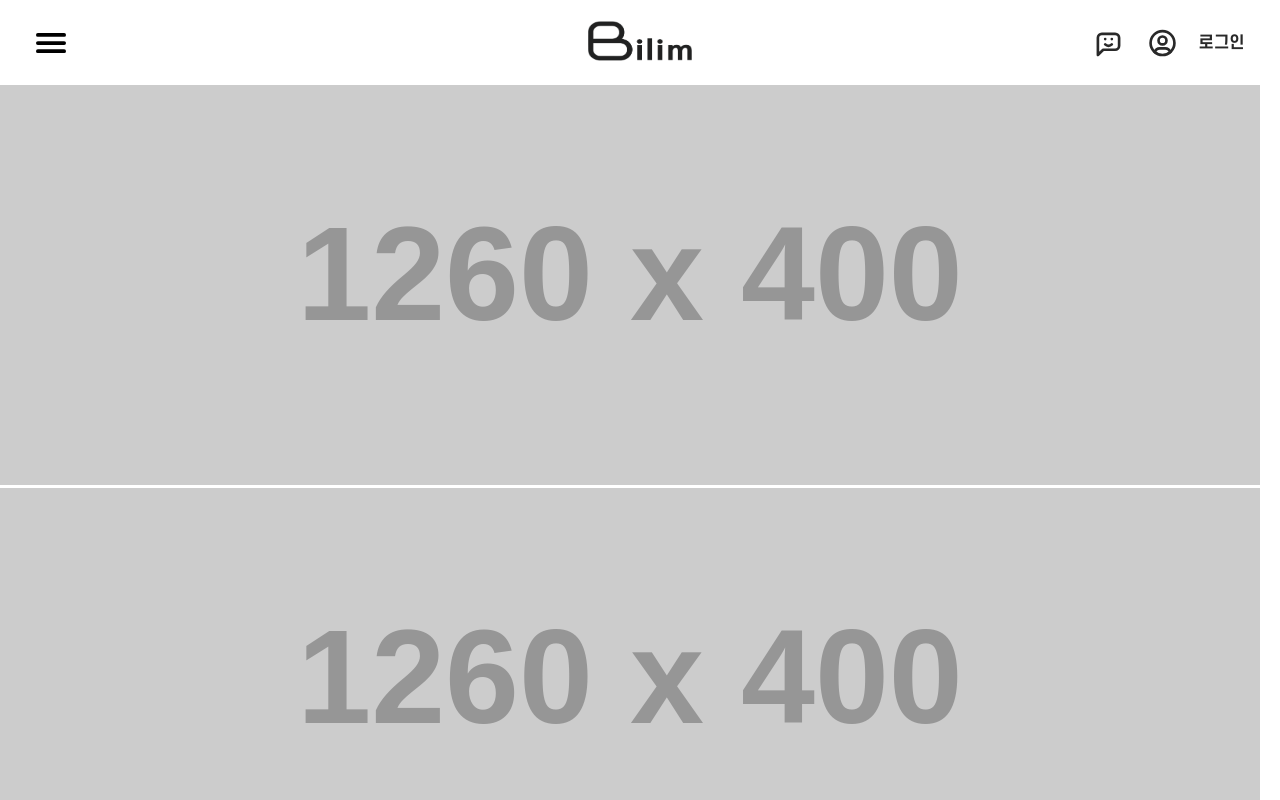
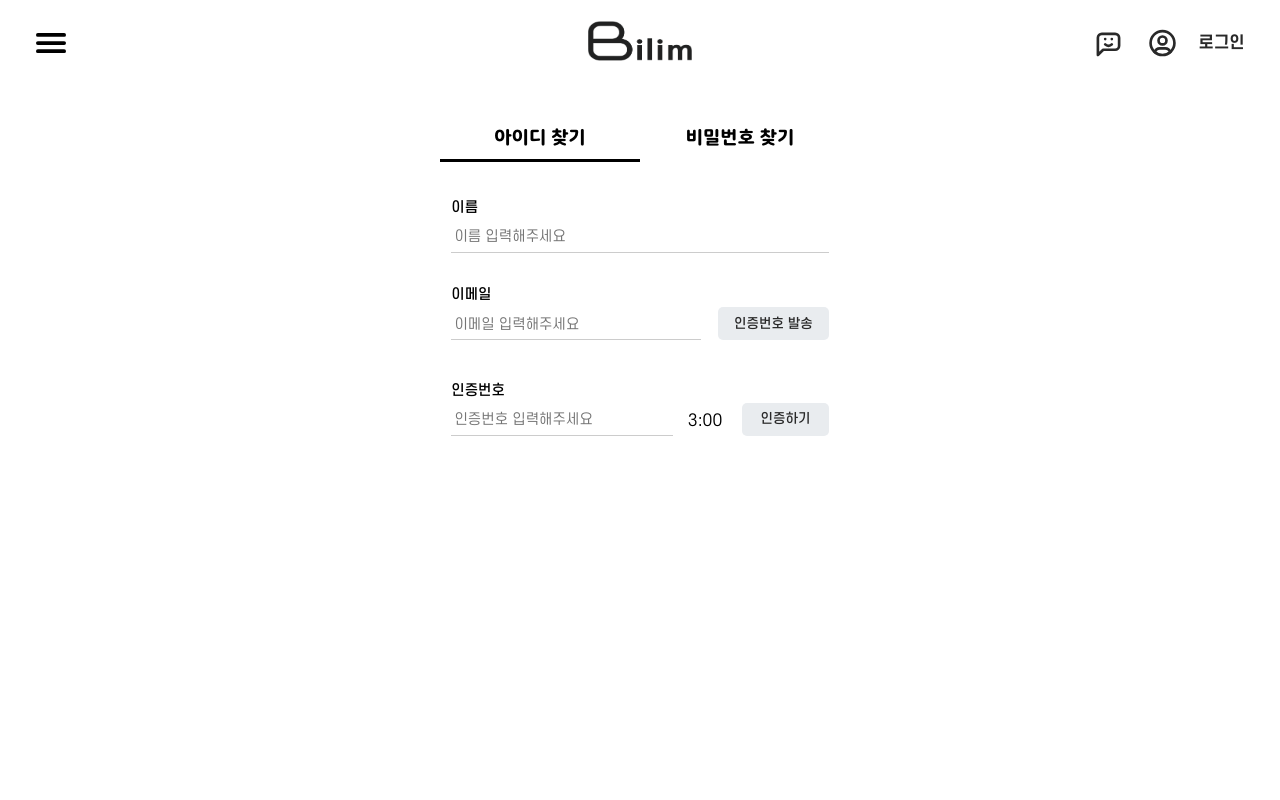
Before and after one commit to jh0neee/Billim-front, a React (Create React App) app: page /finduser/id in a window 1280 px wide. Before the commit this address led to /. Shown: the top 800 px of the page. Built offline with nearby package versions, Linux system fonts and the light colour scheme.

Commit message:
Refactor:Convert tab switching logic from state to Link component in FindUser

```diff
--- a/src/App.js
+++ b/src/App.js
@@ -22,6 +22,8 @@ import BlockManagement from "./components/MyPage/BlockManagement.jsx";
 import EditMember from "./components/MyPage/EditMember.jsx";
 import NewProduct from "./pages/NewProduct.jsx";
 import MyPageCoupon from "./components/MyPage/MyPageCoupon.jsx";
+import FindIdTab from "./components/Auth/FindIdTab.jsx";
+import FindPwTab from "./components/Auth/FindPwTab.jsx";
 
 function App() {
   return (
@@ -33,7 +35,10 @@ function App() {
         <Routes>
           <Route path='/' element={<Home />} />
           <Route path='/login' element={<SignIn />} />
-          <Route path='/finduser' element={<FindUser />} />
+          <Route path='/finduser' element={<FindUser />}>
+            <Route path='/finduser/id' element={<FindIdTab />}/>
+            <Route path='/finduser/password' element={<FindPwTab />}/>
+          </Route>
           <Route path='/emailverify' element={<EmailVerification />} />
           <Route path='/signup' element={<SignUp />} />
           <Route path='/product' element={<ProductList />}>
--- /dev/null
+++ b/src/components/Auth/FindIdTab.jsx
@@ -0,0 +1,61 @@
+import React from "react";
+import styled from "styled-components";
+
+import Input from "../UI/Input";
+import Button from "../UI/Button";
+
+const FindUserBox = styled.div`
+  display: flex;
+  justify-content: space-between;
+  align-items: flex-end;
+`;
+
+const TimeOut = styled.p`
+  padding: 20px 20px 15px 15px;
+`;
+
+const FindIdTab = () => {
+  //NOTE - 인증 확인되는 즉시 아아디 확인 modal로 이동
+  return (
+    <>
+      <Input
+        bar
+        element='input'
+        id='name'
+        type='text'
+        label='이름'
+        placeholder='이름 입력해주세요'
+      />
+      <FindUserBox>
+        <Input
+          bar
+          element='input'
+          id='email'
+          type='text'
+          label='이메일'
+          width='250px'
+          placeholder='이메일 입력해주세요'
+        />
+        <Button sub small width='120px'>
+          인증번호 발송
+        </Button>
+      </FindUserBox>
+      <FindUserBox>
+        <Input
+          bar
+          element='input'
+          id='code'
+          type='text'
+          label='인증번호'
+          placeholder='인증번호 입력해주세요'
+        />
+        <TimeOut>3:00</TimeOut>
+        <Button sub small width='125px'>
+          인증하기
+        </Button>
+      </FindUserBox>
+    </>
+  );
+};
+
+export default FindIdTab;
--- a/src/components/Auth/FindUserTab.jsx
+++ b/src/components/Auth/FindPwTab.jsx
@@ -14,17 +14,17 @@ const TimeOut = styled.p`
   padding: 20px 20px 15px 15px;
 `;
 
-const FindUserTab = (props) => {
+const FindPwTab = () => {
   //NOTE - 인증 확인되는 즉시 비밀번호 재설정 페이지로 이동
   return (
     <>
       <Input
         bar
         element='input'
-        id='name'
+        id='id'
         type='text'
-        label={props.label}
-        placeholder={`${props.label} 입력해주세요`}
+        label='아이디'
+        placeholder='아이디 입력해주세요'
       />
       <FindUserBox>
         <Input
@@ -58,4 +58,4 @@ const FindUserTab = (props) => {
   );
 };
 
-export default FindUserTab;
+export default FindPwTab;
--- a/src/pages/Auth/FindUser.jsx
+++ b/src/pages/Auth/FindUser.jsx
@@ -1,8 +1,6 @@
-import React, { useState } from "react";
-import { useLocation } from "react-router-dom";
+import React from "react";
+import { Link, Outlet, useLocation } from "react-router-dom";
 import styled from "styled-components";
-
-import FindUserTab from "../../components/Auth/FindUserTab";
 
 const TabLayout = styled.div`
   width: 400px;
@@ -21,7 +19,7 @@ const TabMenu = styled.ul`
   font-family: "TRoundWind";
 `;
 
-const TabItem = styled.li`
+const TabItem = styled(Link)`
   display: flex;
   justify-content: center;
   align-items: center;
@@ -30,7 +28,7 @@ const TabItem = styled.li`
   padding: 10px;
   font-size: 18px;
   font-weight: 700;
-  border-bottom: 3px solid ${(props) => (props.currentTab ? "black" : "white")};
+  border-bottom: 3px solid ${(props) => (props.current ? "black" : "white")};
 `;
 
 const FindUserLayout = styled.div`
@@ -45,38 +43,24 @@ const FindUserLayout = styled.div`
 `;
 
 const FindUser = () => {
-  const location = useLocation();
-  const { findId } = location.state;
-
-  const [activeTab, setActiveTab] = useState(findId === true);
-
-  const IdTabHandler = () => {
-    setActiveTab(true);
-  };
-  const PwTabHandler = () => {
-    setActiveTab(false);
-  };
+  const currentTab = useLocation().pathname.slice(10);
 
   return (
     <TabLayout>
       <TabMenu>
         <TabItem
-          currentTab={activeTab === true && "currentTab"}
-          onClick={IdTabHandler}>
+          to='/finduser/id'
+          current={currentTab === "id" ? "current" : null}>
           아이디 찾기
         </TabItem>
         <TabItem
-          currentTab={activeTab === false && "currentTab"}
-          onClick={PwTabHandler}>
+          to='/finduser/password'
+          current={currentTab === "password" ? "current" : null}>
           비밀번호 찾기
         </TabItem>
       </TabMenu>
       <FindUserLayout>
-        {activeTab === true ? (
-          <FindUserTab label='이름' />
-        ) : (
-          <FindUserTab label='아이디' />
-        )}
+        <Outlet />
       </FindUserLayout>
     </TabLayout>
   );
--- a/src/pages/Auth/SignIn.jsx
+++ b/src/pages/Auth/SignIn.jsx
@@ -87,11 +87,11 @@ const SignIn = () => {
       />
       <Button type='submit'>로그인</Button>
       <FindButtonBox>
-        <Link to='/finduser' state={{ findId: true }}>
+        <Link to='/finduser/id'>
           아이디 찾기
         </Link>
         <span>|</span>
-        <Link to='/finduser' state={{ findId: false }}>
+        <Link to='/finduser/password'>
           비밀번호 찾기
         </Link>
       </FindButtonBox>
```
